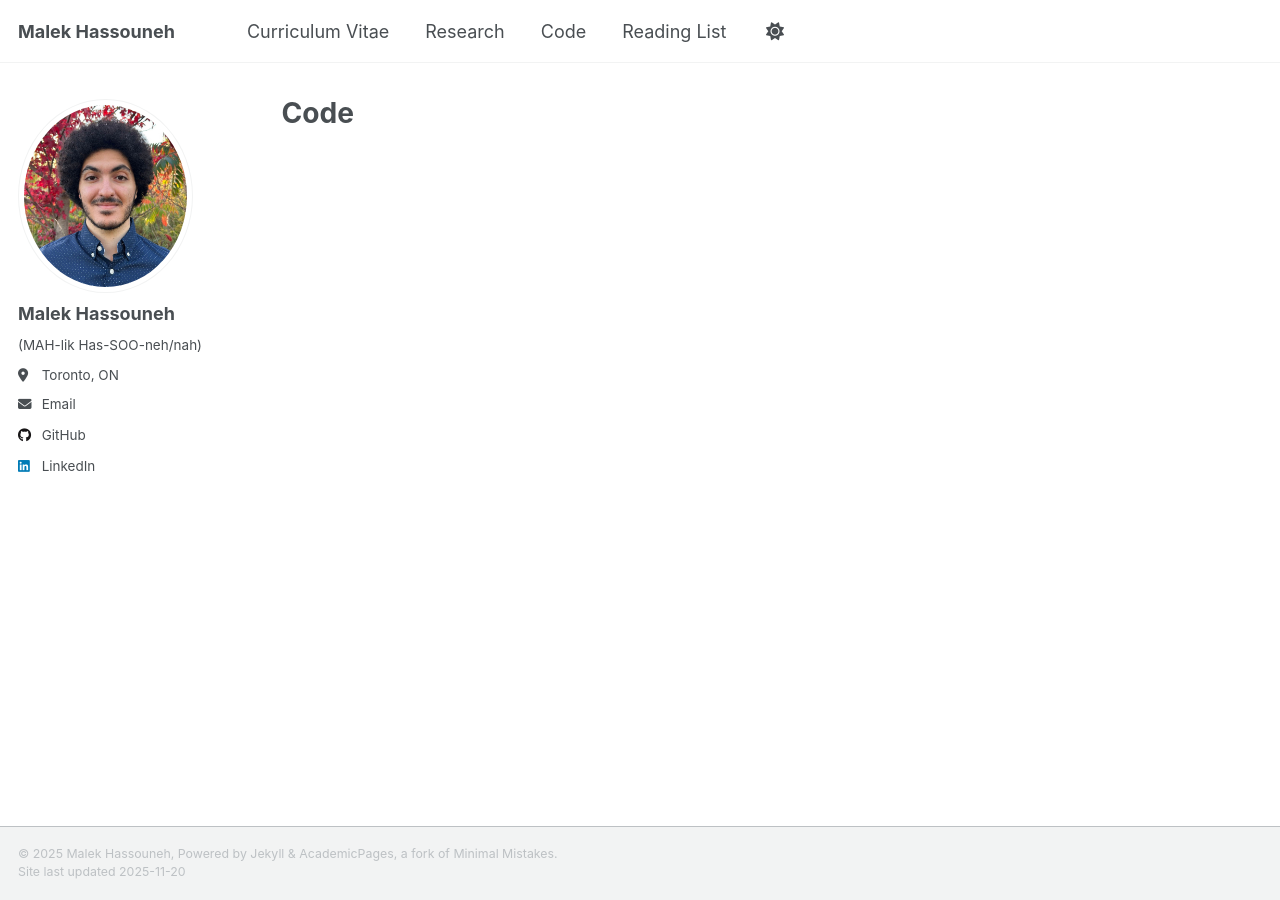
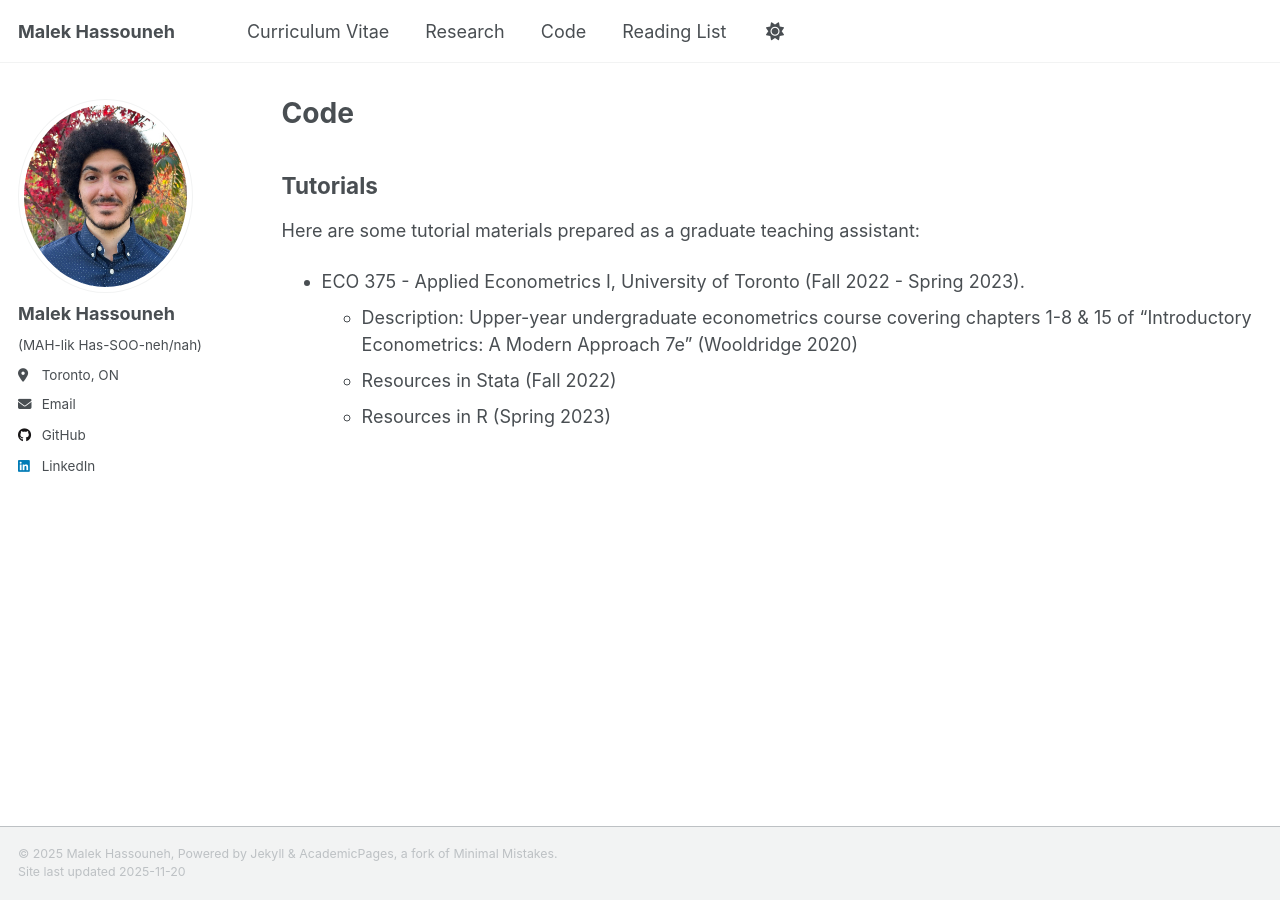
Before and after one commit to malekhassouneh/malekhassouneh.github.io, a Jekyll site: the page built from _pages/code.md, in a window 1280 px wide. Built offline with Jekyll 4.4.1, drawn with Linux system fonts in a browser that asks for light colours; a script that is not in the unit is left out.

Commit message:
Add code page first attempt (without links)

```diff
--- a/_pages/code.md
+++ b/_pages/code.md
@@ -6,3 +6,13 @@ author_profile: true
 redirect_from:
   - /code
 ---
+
+Tutorials
+------
+
+Here are some tutorial materials prepared as a graduate teaching assistant:
+
+- ECO 375 \- Applied Econometrics I, University of Toronto (Fall 2022 - Spring 2023).
+  - Description: Upper-year undergraduate econometrics course covering chapters 1-8 & 15 of "Introductory Econometrics: A Modern Approach 7e" (Wooldridge 2020)
+  - Resources in Stata (Fall 2022)
+  - Resources in R (Spring 2023)
```
